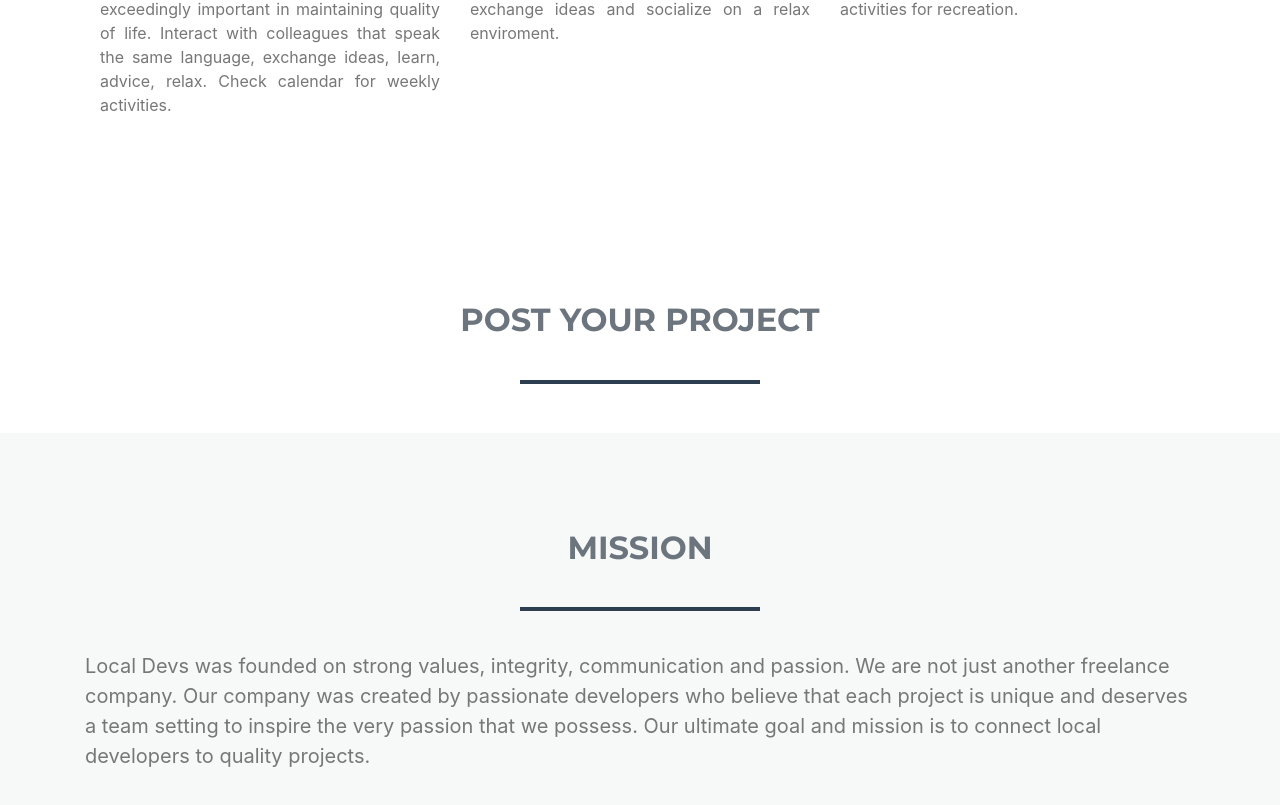
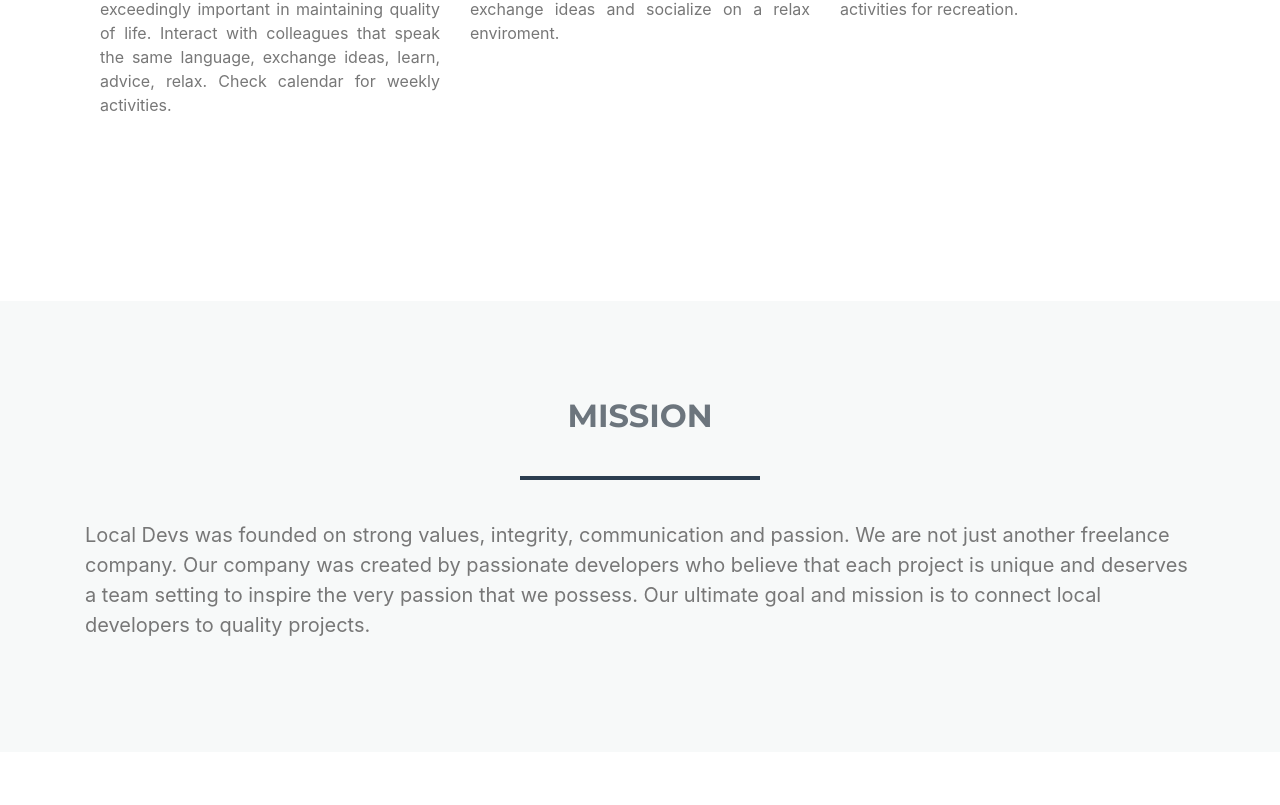
Before and after one commit to Davsip/local-devs, a React (Create React App) app in the folder client/: page / in a window 1280 px wide. Shown: the part 2443-3248 px from the top of the page. After the commit the page ends 3195 px from the top, so only its background shows below. Built offline with nearby package versions, Linux system fonts and the light colour scheme; no server answers; what auth0-js would draw is missing.

Commit message:
removed post your project

```diff
--- a/client/src/App.js
+++ b/client/src/App.js
@@ -476,55 +476,7 @@
         <br />
         <br />
         <br />
-        <div id="contact">
-          <div className="container">
-            <h2 className="text-center text-uppercase text-secondary mb-0">
-              Post your Project
-            </h2>
-            <hr className="star-dark mb-5" />
-            <div className="row">
-              <div className="col-lg-8 mx-auto">
-                {/*  <!-- To configure the contact form email address, go to mail/contact_me.php and update the email address in the PHP file on line 19. -->
-                    <!-- The form should work on most web servers, but if the form is not working you may need to configure your web server differently. --> */}
-                {/*  <form name="sentMessage" id="contactForm" novalidate="novalidate">
-                        <div className="control-group">
-                            <div className="form-group floating-label-form-group controls mb-0 pb-2">
-                                <label className="label">Name</label>
-                                <input className="form-control" id="name" type="text" required="required" data-validation-required-message="Please enter your name.">
-                                <p className="help-block text-danger"></p>
-                            </div>
-                        </div>
-                        <div className="control-group">
-                            <div className="form-group floating-label-form-group controls mb-0 pb-2">
-                                <label className="label">Email Address</label>
-                                <input className="form-control" id="email" type="email" required="required" data-validation-required-message="Please enter your email address.">
-                                <p className="help-block text-danger"></p>
-                            </div>
-                        </div>
-                        <div className="control-group">
-                            <div className="form-group floating-label-form-group controls mb-0 pb-2">
-                                <label className="label">Phone Number</label>
-                                <input className="form-control" id="phone" type="tel" required="required" data-validation-required-message="Please enter your phone number.">
-                                <p className="help-block text-danger"></p>
-                            </div>
-                        </div>
-                        <div className="control-group">
-                            <div className="form-group floating-label-form-group controls mb-0 pb-2">
-                                <label className="label">Message</label>
-                                <textarea className="form-control" id="message" rows="5" required="required" data-validation-required-message="Please enter a message."></textarea>
-                                <p className="help-block text-danger"></p>
-                            </div>
-                        </div>
-                        <br>
-                        <div id="success"></div>
-                        <div className="form-group">
-                            <button type="submit" className="btn btn-primary btn-xl" id="sendMessageButton">Send</button>
-                        </div>
-                  </form> */}
-              </div>
-            </div>
-          </div>
-        </div>
+
 
         {/* <!-- Mission section -->  */}
         <div className="portfolio" id="mission">
```
